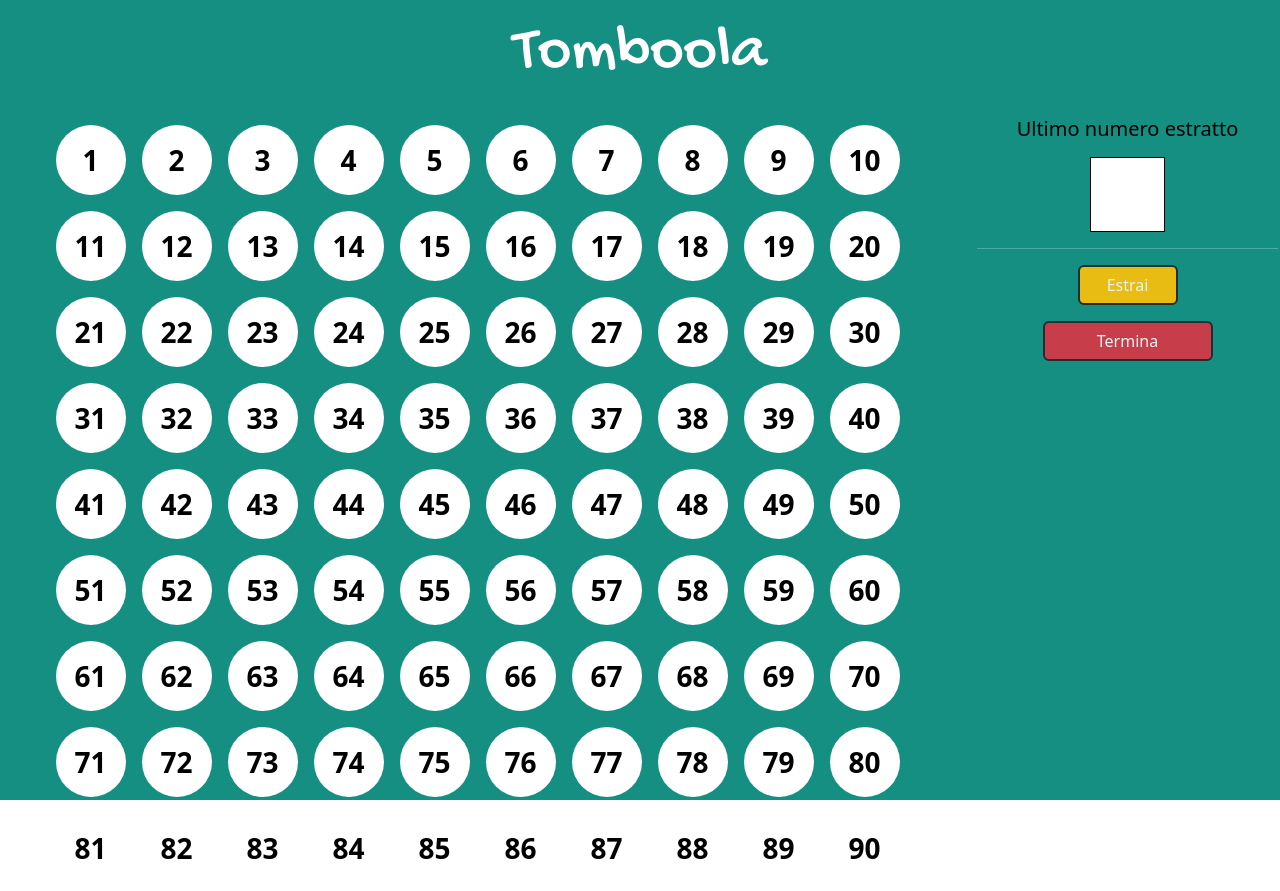
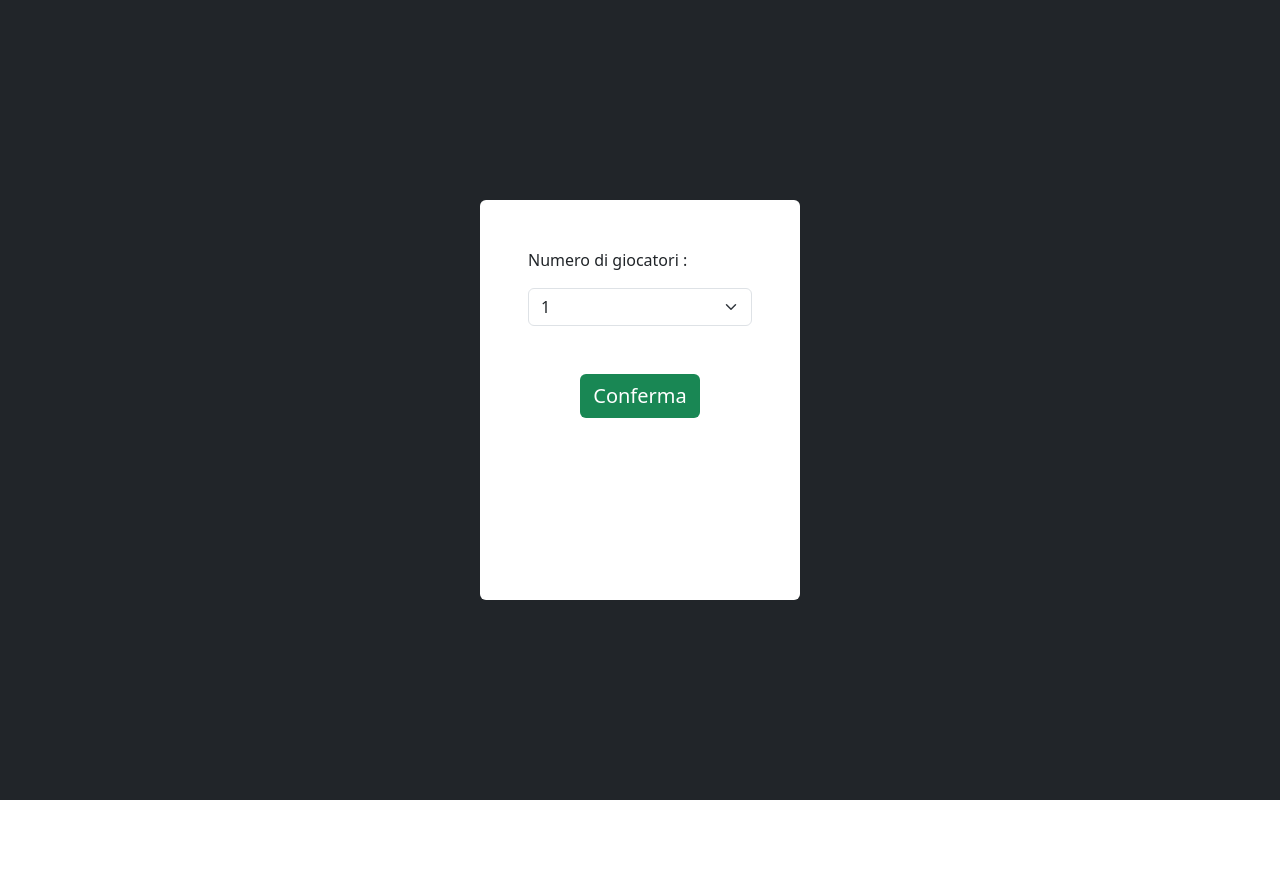
Before and after one commit to MattiaPlacido/web-tombola, a React (Vite) app: page / in a window 1280 px wide. After the commit the page ends 800 px from the top, so only its background shows below. Built offline with nearby package versions, Linux system fonts and the light colour scheme.

Commit message:
Form per la richiesta di giocatori e caselle al caricamento della pagina

```diff
--- a/src/App.jsx
+++ b/src/App.jsx
@@ -1,15 +1,28 @@
 import "bootstrap/dist/css/bootstrap.min.css";
 import "./App.css";
+//components
 import ExtractionWindow from "./components/ExtractionWindow";
 import ButtonList from "./components/ButtonList";
 import { NumbersContextProvider } from "./contexts/NumbersContext";
 import { PlayerContextProvider } from "./contexts/PlayerContext";
+import FormOnStart from "./components/FormOnStart";
+
+import { useState } from "react";
 
 function App() {
+  const [isLoading, setIsLoading] = useState(true);
+
+  const handleLoading = () => {
+    setIsLoading(false);
+  };
+
   return (
     <PlayerContextProvider>
       <NumbersContextProvider>
-        <div className="vh-100 wrapper">
+        {isLoading ? (
+          <FormOnStart handleLoading={handleLoading} />
+        ) : (
+          <div className={`vh-100 wrapper`}>
             <p className="text-white h1 py-3 text-center title">Tomboola</p>
             <div className="justify-content-center align-items-center d-flex">
               <div className="main-container row">
@@ -22,6 +35,7 @@ function App() {
               </div>
             </div>
           </div>
+        )}
       </NumbersContextProvider>
     </PlayerContextProvider>
   );
--- /dev/null
+++ b/src/components/FormOnStart.jsx
@@ -0,0 +1,63 @@
+import { useState } from "react";
+import { usePlayerContext } from "../contexts/PlayerContext";
+import { useNumberContext } from "../contexts/NumbersContext";
+
+export default function FormOnStart({ handleLoading }) {
+  const [playerNumber, setPlayerNumber] = useState(1);
+  const [boxesNumber, setBoxesNumber] = useState(90);
+
+  const { setPlayerNumber: setPlayerNumberContext } = usePlayerContext();
+  const { setBoxesNumber: setBoxesNumberContext } = useNumberContext();
+
+  const handlePlayerSelectChange = (e) => {
+    setPlayerNumber(e.target.value);
+    playerNumber !== 1 ? setBoxesNumber(10) : setBoxesNumber(90);
+  };
+
+  const handleBoxesSelectChange = (e) => setBoxesNumber(e.target.value);
+
+  const handleButtonSubmit = () => {
+    setPlayerNumberContext(playerNumber);
+    setBoxesNumberContext(boxesNumber);
+    handleLoading();
+  };
+
+  return (
+    <div className="bg-dark vh-100 d-flex justify-content-center align-items-center">
+      <div className="container w-25 h-50 rounded p-5 bg-white">
+        <p>Numero di giocatori : </p>
+        <select
+          className="form-select mb-5"
+          onChange={handlePlayerSelectChange}
+          value={playerNumber}
+        >
+          <option value="1">1</option>
+          <option value="2">2</option>
+          <option value="3">3</option>
+          <option value="4">4</option>
+        </select>
+        <div className={`${playerNumber == 1 ? "d-none" : ""}`}>
+          <p>Numero di caselle :</p>
+          <select
+            className="form-select mb-5"
+            value={boxesNumber}
+            onChange={handleBoxesSelectChange}
+          >
+            <option value="10">10</option>
+            <option value="15">15</option>
+            <option value="20">20</option>
+          </select>
+        </div>
+        <div className="d-flex justify-content-center mt-3">
+          <button
+            type="button"
+            className="btn fs-5 bg-success text-white"
+            onClick={handleButtonSubmit}
+          >
+            Conferma
+          </button>
+        </div>
+      </div>
+    </div>
+  );
+}
--- a/src/contexts/NumbersContext.jsx
+++ b/src/contexts/NumbersContext.jsx
@@ -5,14 +5,13 @@ import { usePlayerContext } from "./PlayerContext";
 const NumberContext = createContext();
 
 export const NumbersContextProvider = ({ children }) => {
+  const [boxesNumber, setBoxesNumber] = useState(90);
   const [extractedNumbers, setExtractedNumbers] = useState([]);
   const { playerScore } = usePlayerContext();
 
-  const nMax = 90;
-
   useEffect(() => {
     console.log(extractedNumbers.length);
-    if (extractedNumbers.length == nMax) {
+    if (extractedNumbers.length == boxesNumber) {
       alert(
         `Sono stati estratti tutti i numeri, la partita è terminata ed il tuo punteggio è ${playerScore}.`
       );
@@ -29,7 +28,7 @@ export const NumbersContextProvider = ({ children }) => {
 
   const numbersData = {
     extractedNumbers,
-    nMax,
+    boxesNumber,
   };
 
   const functions = {
@@ -37,7 +36,7 @@ export const NumbersContextProvider = ({ children }) => {
   };
 
   return (
-    <NumberContext.Provider value={{ functions, numbersData }}>
+    <NumberContext.Provider value={{ functions, numbersData, setBoxesNumber }}>
       {children}
     </NumberContext.Provider>
   );
--- a/src/contexts/PlayerContext.jsx
+++ b/src/contexts/PlayerContext.jsx
@@ -4,6 +4,7 @@ import { useState } from "react";
 const PlayerContext = createContext();
 
 export const PlayerContextProvider = ({ children }) => {
+  const [playerNumber, setPlayerNumber] = useState(1);
   const [playerScore, setPlayerScore] = useState(0);
 
   const incrementPlayerScore = () => setPlayerScore(playerScore + 1);
@@ -15,7 +16,9 @@ export const PlayerContextProvider = ({ children }) => {
   };
 
   return (
-    <PlayerContext.Provider value={{ playerFunctions, playerScore }}>
+    <PlayerContext.Provider
+      value={{ playerFunctions, playerScore, setPlayerNumber }}
+    >
       {children}
     </PlayerContext.Provider>
   );
```
Lines whose indentation alone changed are shown as unchanged.
